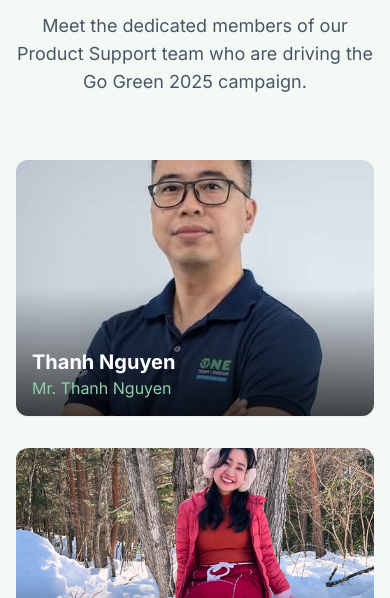
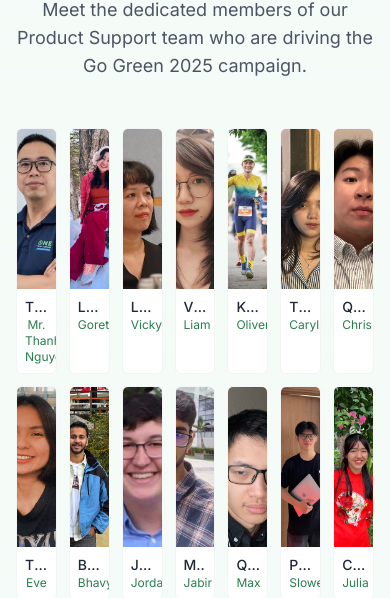
Before and after one commit to sloweyyy/go-green-showcase, a Next.js app: page / in a window 390 px wide. Shown: the part 6426-7024 px from the top of the page. Built offline with nearby package versions, Linux system fonts and the light colour scheme; no server answers; the database is empty.

Commit message:
Refactor TeamSection component to improve layout and animation. Adjusted staggering speed and item visibility transitions. Grouped team members into rows of 7 for better organization and updated styling for improved responsiveness.

```diff
--- a/components/team-section.tsx
+++ b/components/team-section.tsx
@@ -89,13 +89,13 @@ export default function TeamSection() {
 		visible: {
 			opacity: 1,
 			transition: {
-				staggerChildren: 0.15,
+				staggerChildren: 0.05, // Even faster staggering for 7 in a row
 			},
 		},
 	};
 
 	const itemVariants = {
-		hidden: { y: 50, opacity: 0 },
+		hidden: { y: 20, opacity: 0 },
 		visible: {
 			y: 0,
 			opacity: 1,
@@ -107,60 +107,66 @@ export default function TeamSection() {
 		},
 	};
 
+	// Group team members into rows of 7
+	const teamRows = [];
+	for (let i = 0; i < teamMembers.length; i += 7) {
+		teamRows.push(teamMembers.slice(i, i + 7));
+	}
+
 	return (
-		<section id="team" className="py-20 bg-green-50/50">
-			<div className="container mx-auto px-4">
+		<section id="team" className="py-16 bg-green-50/50">
+			<div className="container mx-auto px-4 max-w-7xl">
 				<motion.div
 					initial={{ opacity: 0, y: 20 }}
 					whileInView={{ opacity: 1, y: 0 }}
 					viewport={{ once: true, amount: 0.1 }}
 					transition={{ duration: 0.6 }}
-					className="text-center mb-16"
+					className="text-center mb-12"
 				>
 					<h2 className="text-3xl font-bold text-green-800">Our Team</h2>
-					<p className="mt-4 text-lg text-gray-600 max-w-2xl mx-auto">
+					<p className="mt-4 text-lg text-gray-600 max-w-3xl mx-auto">
 						Meet the dedicated members of our Product Support team who are
 						driving the Go Green 2025 campaign.
 					</p>
 				</motion.div>
 
+				{teamRows.map((row, rowIndex) => (
 					<motion.div
-					className="grid grid-cols-1 md:grid-cols-2 lg:grid-cols-4 gap-8"
+						key={rowIndex}
+						className="grid grid-cols-7 gap-3 mb-3"
 						variants={containerVariants}
 						initial="hidden"
 						whileInView="visible"
 						viewport={{ once: true, amount: 0.1 }}
 					>
-					{teamMembers.map((member, index) => (
+						{row.map((member, index) => (
 							<motion.div
 								key={index}
-							className="bg-white rounded-xl shadow-sm overflow-hidden"
+								className="bg-white rounded-md overflow-hidden border border-gray-100"
 								variants={itemVariants}
-							whileHover={{ y: -10, transition: { duration: 0.3 } }}
+								whileHover={{ y: -3, transition: { duration: 0.2 } }}
 							>
-							<div className="relative h-64 w-full bg-green-100/50">
+								<div className="relative h-40 w-full bg-green-100/50">
 									<Image
 										src={member.image}
 										alt={member.name}
 										fill
 										className="object-cover"
-									sizes="(max-width: 768px) 100vw, (max-width: 1200px) 50vw, 25vw"
+										sizes="(max-width: 768px) 14.28vw, 14.28vw"
 									/>
-								<div className="absolute inset-0 bg-gradient-to-t from-black/70 via-black/0 to-black/0" />
-								<div className="absolute bottom-0 left-0 p-4 w-full">
-									<div>
-										<h3 className="text-xl font-bold text-white">
+								</div>
+								<div className="p-2 text-center">
+									<h3 className="text-sm font-medium text-gray-800 truncate">
 										{member.name}
 									</h3>
 									{member.aka && (
-											<p className="text-green-300">{member.aka}</p>
+										<p className="text-xs text-green-600">{member.aka}</p>
 									)}
-									</div>
-								</div>
 								</div>
 							</motion.div>
 						))}
 					</motion.div>
+				))}
 			</div>
 		</section>
 	);
```
Lines whose indentation alone changed are shown as unchanged.
